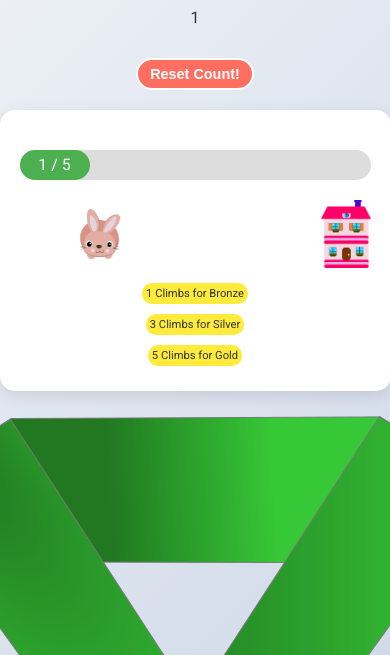
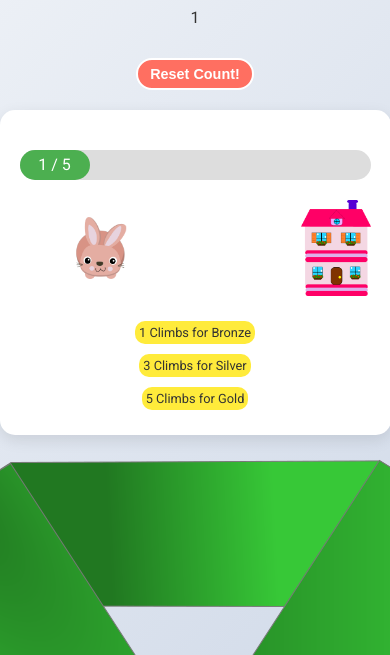
Before and after one commit to bobor16/SA-Motivation-Game, a Flask app: page /data in a window 390 px wide; the page is wider, and only the part inside the window is pictured. Shown: the part 371-1026 px from the top of that part. Run offline with Flask 3, Linux system fonts and the light colour scheme; data comes from the database, SQL or seed files in the repository; both versions use the stored data as it was after the commit.

Commit message:
playing around with styling and responsiveness

```diff
--- a/SA-Motivation/templates/data.html
+++ b/SA-Motivation/templates/data.html
@@ -101,27 +101,26 @@
         }
 
         #bunny {
-            width: 50px; /* Mindre størrelse */
+            width: 60px;
             height: auto;
         }
 
         #bunnyhouse {
-            width: 60px; /* Mindre størrelse */
+            width: 80px;
             height: auto;
         }
 
         #achievementLabels {
             display: flex;
             justify-content: space-around;
-            margin-top: 10px; /* Mindre margin */
-            flex-wrap: wrap; /* Tillader wrap */
+            margin-top: 20px;
         }
 
         #achievementLabels span {
             background-color: #ffeb3b;
-            padding: 3px 6px; /* Mindre padding */
+            padding: 5px 10px;
             border-radius: 10px;
-            font-size: 0.8rem; /* Mindre fontstørrelse */
+            font-size: 0.9rem;
             display: inline-block;
             margin: 5px;
             white-space: nowrap; /* Forhindrer linjeskift */
@@ -152,7 +151,7 @@
             }
 
             #achievementLabels span {
-                font-size: 0.75rem; /* Mindre på små skærme */
+                font-size: 0.85rem;
                 padding: 5px;
             }
         }
@@ -172,11 +171,11 @@
             }
 
             #bunny {
-                width: 40px; /* Mindre kanin */
+                width: 50px;
             }
 
             #bunnyhouse {
-                width: 50px; /* Mindre hus */
+                width: 70px;
             }
 
             #achievementLabels {
@@ -184,7 +183,7 @@
             }
 
             #achievementLabels span {
-                font-size: 0.7rem; /* Mindre på små skærme */
+                font-size: 0.8rem;
                 padding: 4px;
             }
         }
```
Also changed, not shown: SA-Motivation/static/css/styles.css (+8 -11 lines), SA-Motivation/climbing_game.db.
